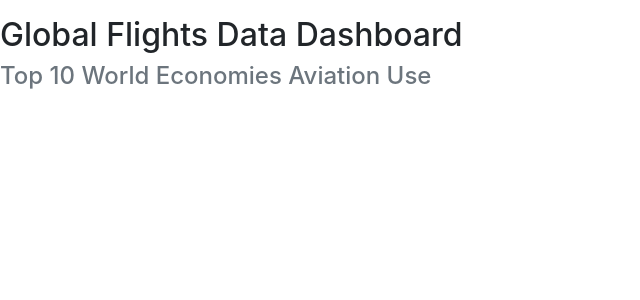
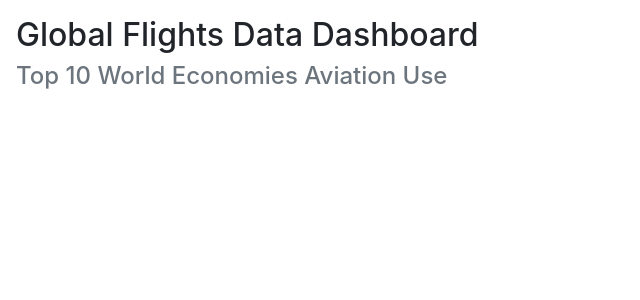
Before and after one commit to mrafay95/GlobalFlightsDashboard, a Flask app: page / in a window 1280 px wide. Shown: the part 56-356 px from the top of the page, without its empty margins (0-640 px from the left). Run offline with Flask 2, Linux system fonts and the light colour scheme; some libraries are stand-ins or nearby versions.

Commit message:
All three charts

```diff
--- a/globalFlightsApp/templates/index.html
+++ b/globalFlightsApp/templates/index.html
@@ -40,7 +40,7 @@
     <div class="col-12">
 
         <!--chart descriptions-->
-        <div id="middle-info" class="mt-3">
+        <div id="middle-info" class="mt-3 ml-3">
 
             <h2 id="tag-line">Global Flights Data Dashboard</h2>
             <h4 id="tag-line" class="text-muted">Top 10 World Economies Aviation Use</h4>
```
